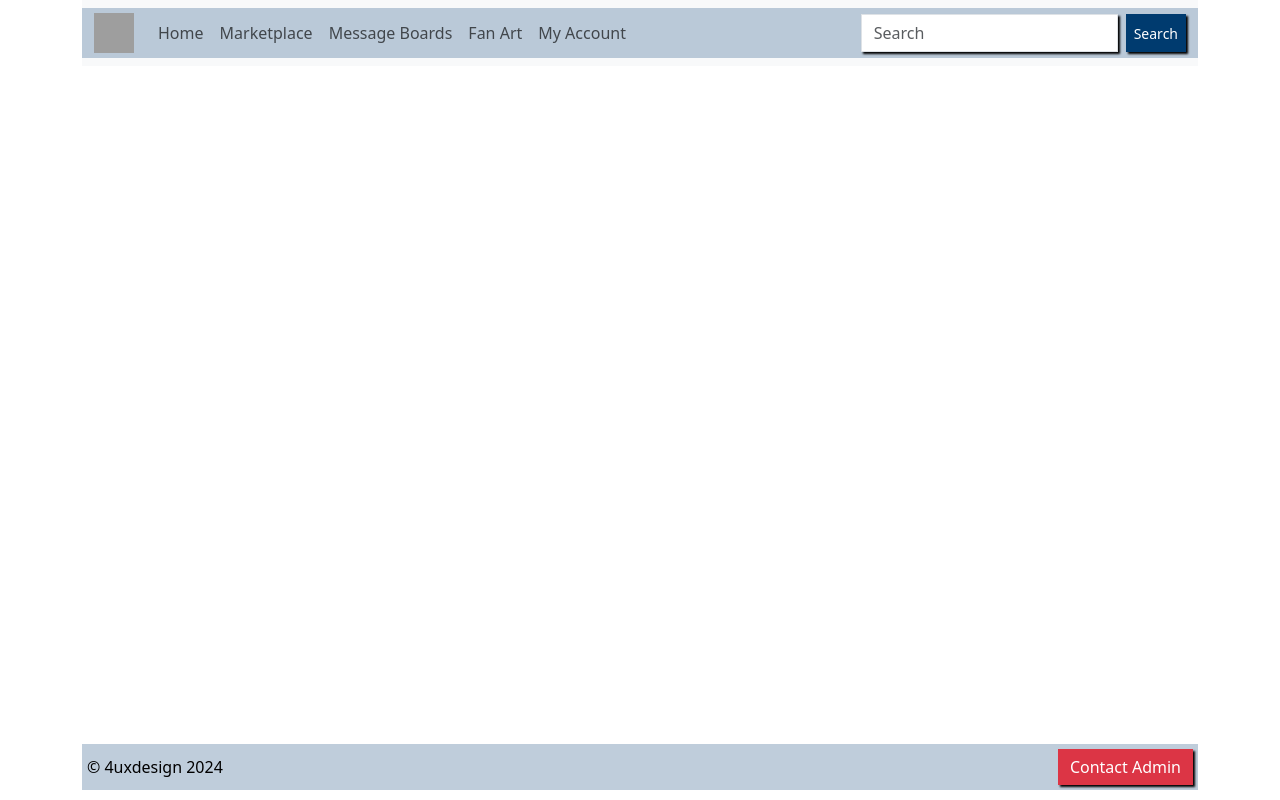
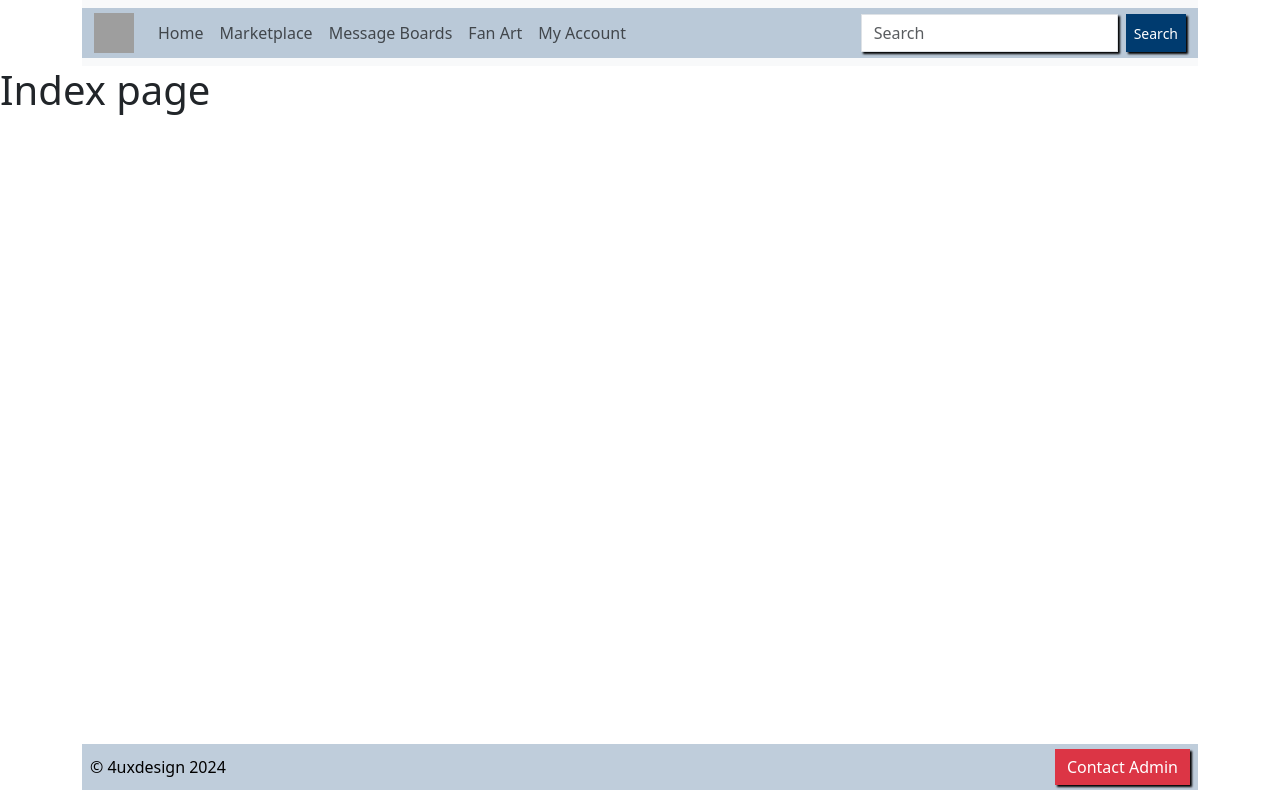
Before and after one commit to thespamster/the_blue_box, a Django app: page / in a window 1280 px wide. Run offline with Django 4.2, Linux system fonts and the light colour scheme; grey boxes are pictures that could not be loaded.

Commit message:
BUILD: update settings.py for static file and media handling. complete styling of base.html page. update README.md file

```diff
--- a/blue_box_exchange/urls.py
+++ b/blue_box_exchange/urls.py
@@ -16,9 +16,11 @@ Including another URLconf
 """
 from django.contrib import admin
 from django.urls import path, include
+from django.conf import settings
+from django.conf.urls.static import static
 
 urlpatterns = [
     path('admin/', admin.site.urls),
     path('accounts/', include('allauth.urls')),
     path('', include('home.urls')),
-]
+] + static(settings.MEDIA_URL, document_root=settings.MEDIA_ROOT)
--- a/home/apps.py
+++ b/home/apps.py
@@ -2,5 +2,5 @@ from django.apps import AppConfig
 
 
 class HomeConfig(AppConfig):
-    default_auto_field = 'django.db.models.BigAutoField'
+
     name = 'home'
--- a/home/templates/home/index.html
+++ b/home/templates/home/index.html
@@ -3,6 +3,6 @@
 
 {% block content %}
 
-
+   <h1>Index page</h1>
 
 {% endblock %}
--- a/home/urls.py
+++ b/home/urls.py
@@ -3,6 +3,8 @@ from django.contrib import admin
 from django.urls import path
 from . import views
 
+app_name = 'homepage'
+
 urlpatterns = [
     path('', views.index, name='home')
 ]
--- a/templates/base.html
+++ b/templates/base.html
@@ -59,7 +59,7 @@
             <div class="collapse navbar-collapse" id="navbarSupportedContent">
               <ul class="navbar-nav me-auto mb-2 mb-lg-0">
                 <li class="nav-item">
-                  <a class="nav-link" aria-current="page" href="#">Home</a>
+                  <a class="nav-link" aria-current="page" href="{% url 'homepage:home' %}">Home</a>
                 </li>
                 <li class="nav-item">
                   <a class="nav-link" aria-current="page" href="#"
@@ -114,7 +114,7 @@
   <footer class="fixed-bottom">
     <div class="container">
       <div class="row-col-12 d-flex justify-content-center">
-        <div class="col-12 d-flex justify-content-between align-items-center footer-style">
+        <div class="col-12 d-flex justify-content-between align-items-center footer-style px-2">
           <div>&copy; 4uxdesign 2024</div>
           <div><button class="btn btn-small btn-danger">Contact Admin</button></div>
         </div>
```
Also changed, not shown: blue_box_exchange/settings.py (+4 -3 lines), README.md.
